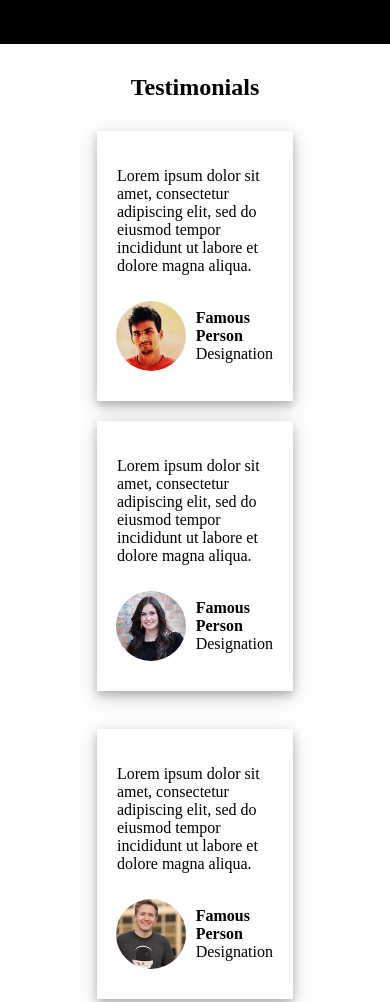
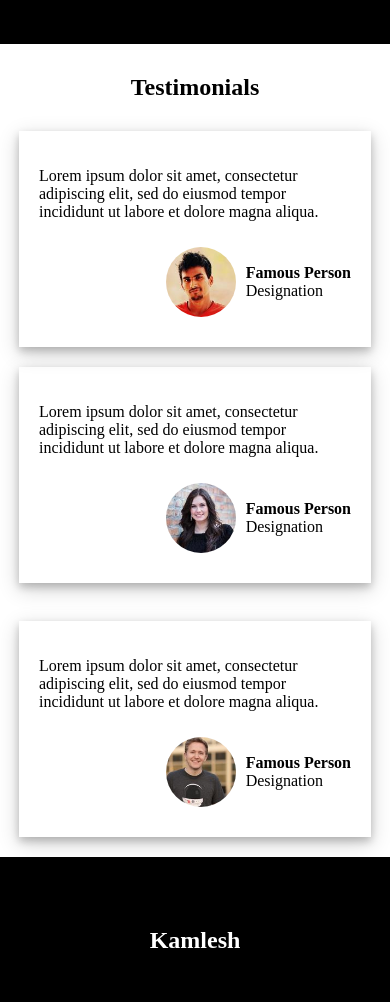
Before and after one commit to sejalshri/Dojo-task2, a plain HTML site: page index.html in a window 390 px wide. Shown: the part 4140-5142 px from the top of the page. Drawn offline with Linux system fonts and the light colour scheme.

Commit message:
Update style.css

```diff
--- a/style.css
+++ b/style.css
@@ -168,17 +168,6 @@ body{
 	display: flex;
 	flex-wrap: wrap;
 }
-
-/**.test3{
-	width: 50%;
-    box-shadow: 0 4px 8px 0 rgba(0, 0, 0, 0.2), 0 6px 20px 0 rgba(0, 0, 0, 0.19);
-    padding: 20px;
-    margin: auto;
-    margin-bottom: 30px;
-}
-.test3 .author{
-	justify-content: right;
-}**/
 .author img{
 	width: 70px;
 	height: 70px;
@@ -188,6 +177,9 @@ body{
 @media(max-width: 600px){
 	.testimonials{
 		flex-direction: column;
+	}
+	.test{
+		width: 80%;
 	}
 }
 
```
